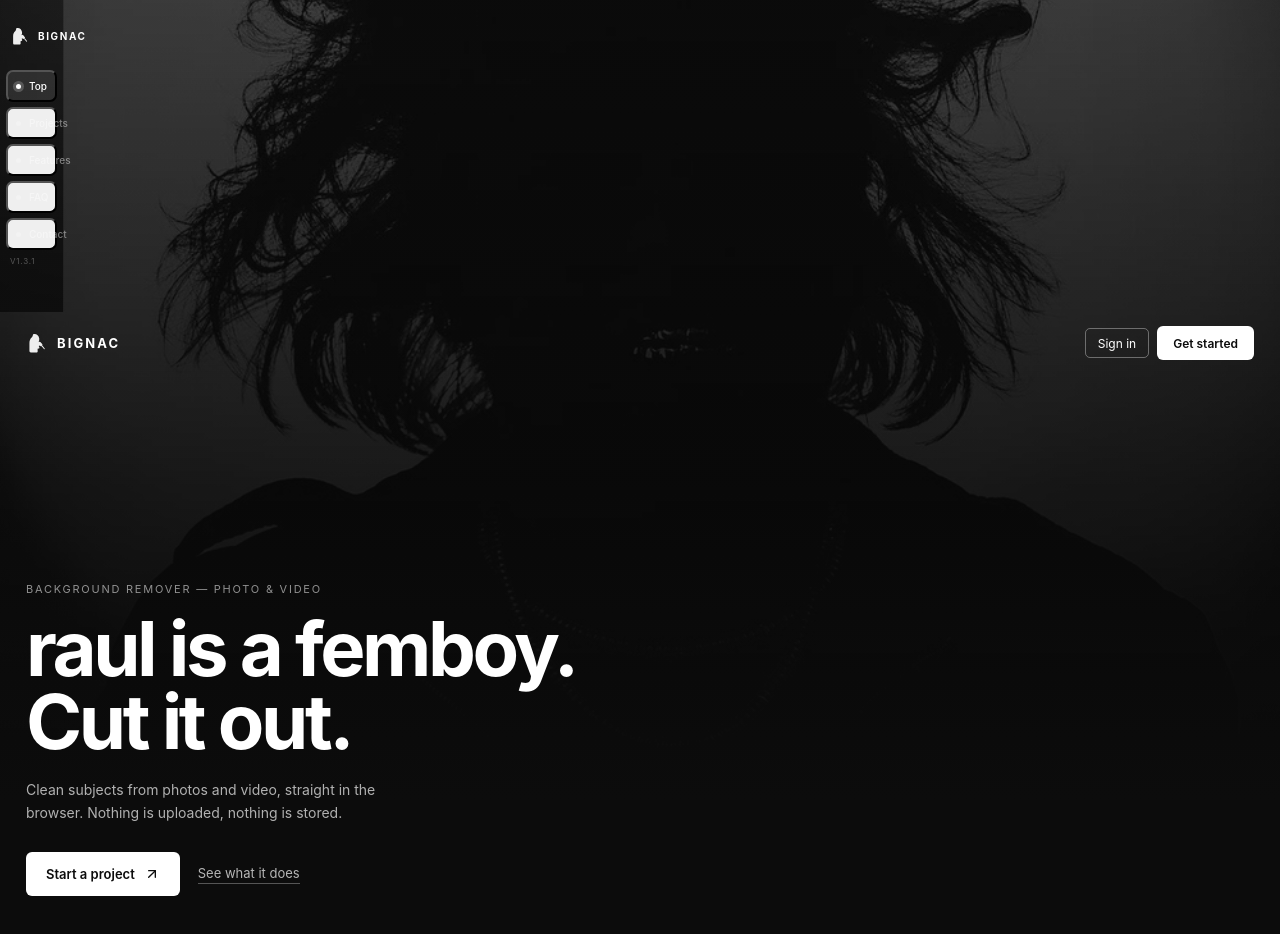
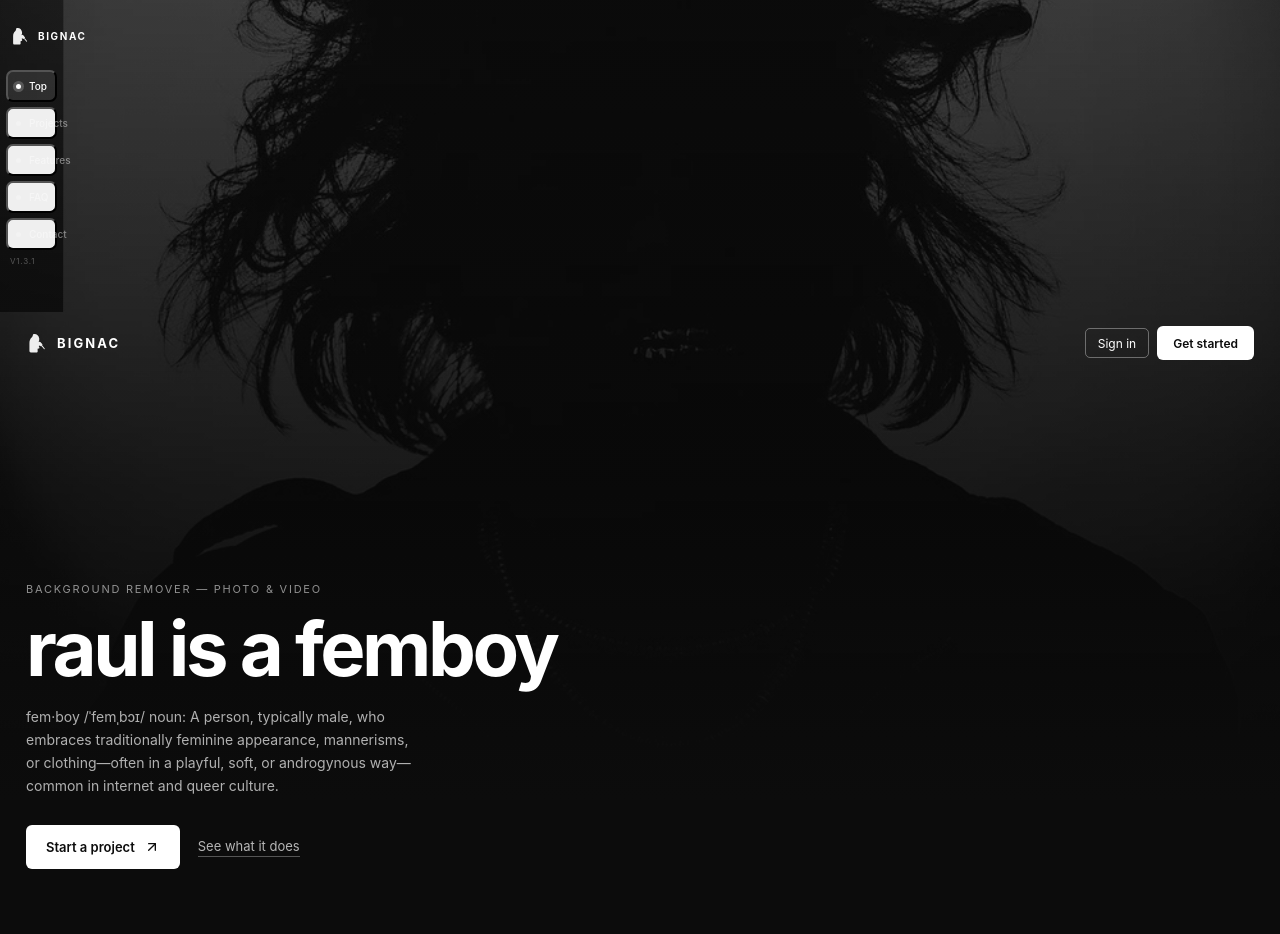
Before and after one commit to Bignac/bignac.github.io, a React (Vite) app: page / in a window 1280 px wide. Shown: the top 934 px of the page. Built offline with nearby package versions, Linux system fonts and the light colour scheme.

Commit message:
Display random raul is a femboy/catboy title and definition

```diff
--- a/src/components/Landing.tsx
+++ b/src/components/Landing.tsx
@@ -139,15 +139,8 @@ export function Landing({
 
       <main className="landing-hero">
         <p className="landing-eyebrow">Background remover — photo &amp; video</p>
-        <h1>
-          {pick.title}.
-          <br />
-          Cut it out.
-        </h1>
-        <p className="landing-copy">
-          Clean subjects from photos and video, straight in the browser.
-          Nothing is uploaded, nothing is stored.
-        </p>
+        <h1>{pick.title}</h1>
+        <p className="landing-copy">{pick.desc}</p>
         <div className="landing-actions">
           <button type="button" className="landing-cta" onClick={onOpenProjects}>
             Start a project
@@ -226,7 +219,7 @@ export function Landing({
         <a className="landing-foot-link" href="https://bignac.github.io/">bignac.github.io</a>
       </footer>
       <button className="scroll-nudge" onClick={() => window.scrollTo({ top: 0, behavior: 'smooth' })}>
-        <svg viewBox="0 0 24 24" fill="none" stroke="currentColor" stroke-width="2"><path d="M12 19V5M5 12l7-7 7 7"/></svg>
+        <svg viewBox="0 0 24 24" fill="none" stroke="currentColor" strokeWidth="2"><path d="M12 19V5M5 12l7-7 7 7"/></svg>
         Scroll back up
       </button>
     </div>
```
